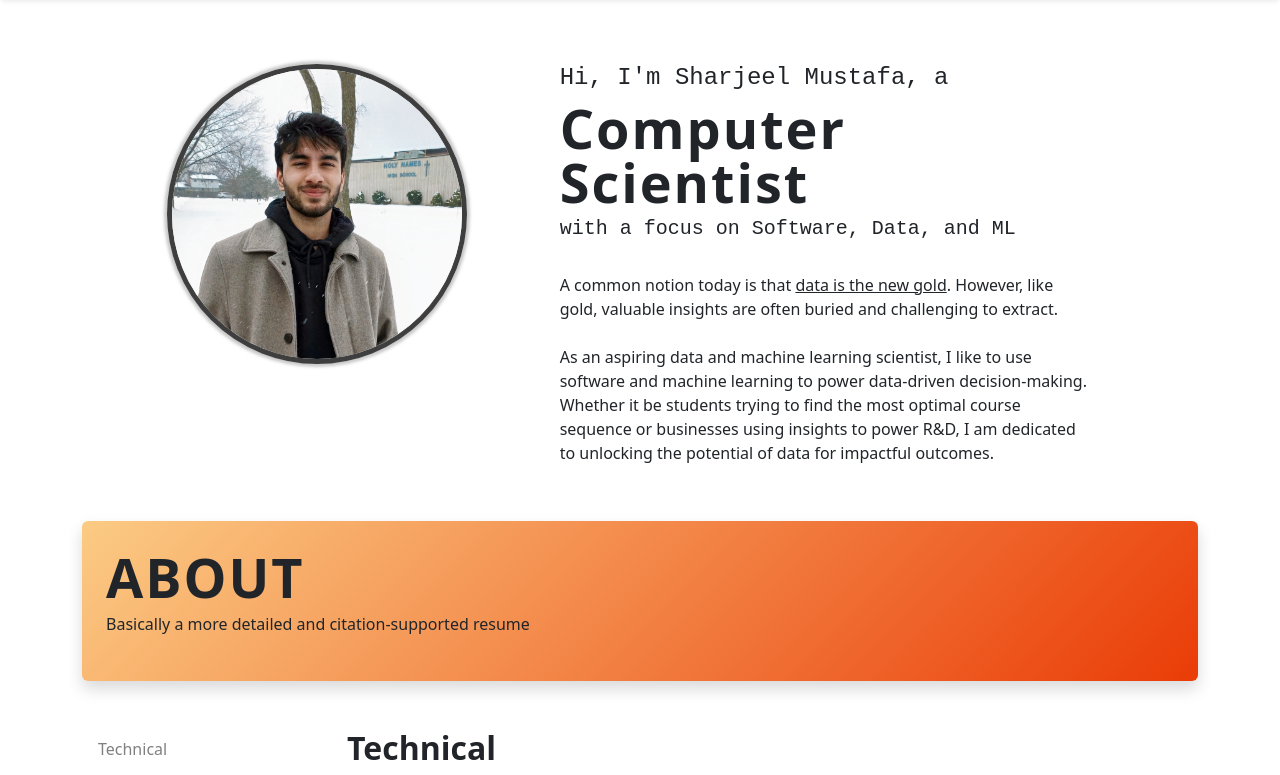
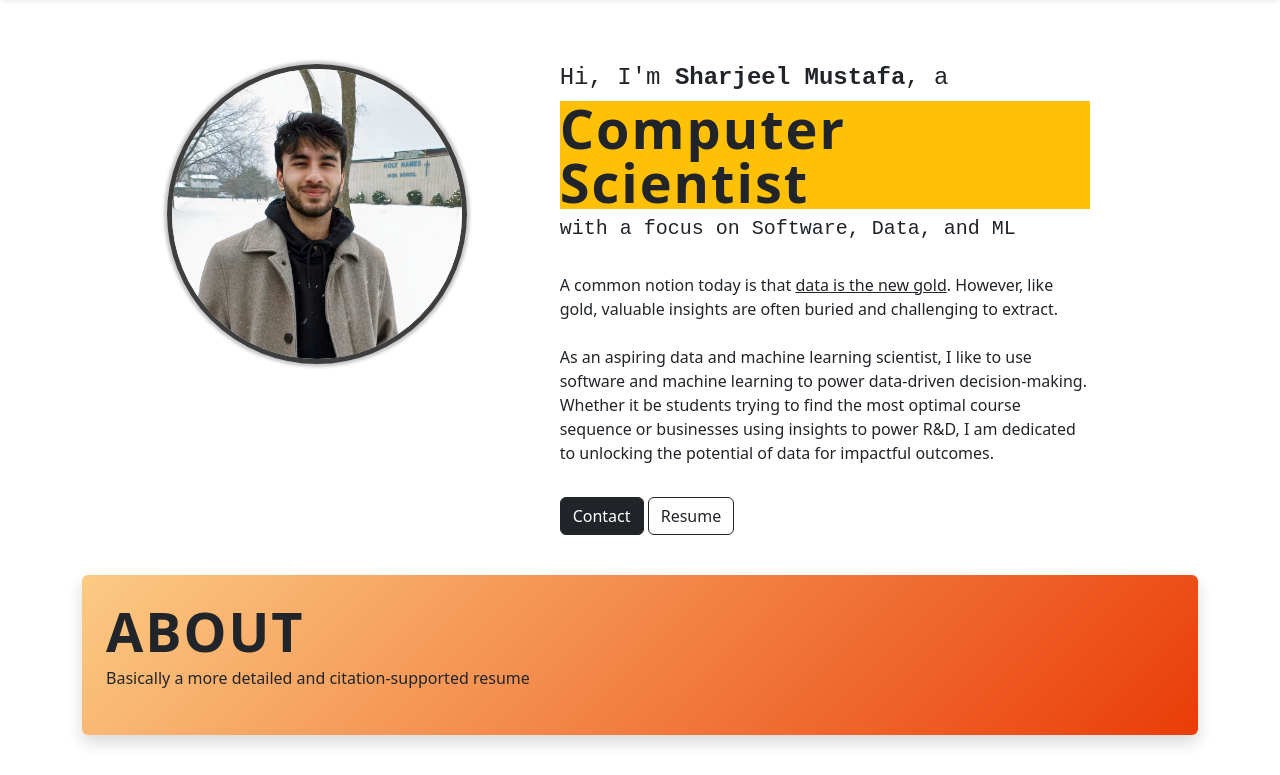
Before and after one commit to Sharjeeliv/platform-site, a Flask app: page / in a window 1280 px wide. Shown: the part 72-847 px from the top of the page. Run offline with Flask 3, Linux system fonts and the light colour scheme; some libraries are stand-ins or nearby versions.

Commit message:
Bug fixes

```diff
--- a/halaleats/lib/const.py
+++ b/halaleats/lib/const.py
@@ -7,6 +7,6 @@ LANGUAGES = [
 
 TYPES = [
     ('machine-learning', 'Machine Learning'),
-    ('game/simulation', 'Game/Simulation'),
+    ('game-simulation', 'Game/Simulation'),
     ('web-application', 'Web Application'),
     ('automation-tool', 'Automation/Tool')]
--- a/halaleats/routes/main.py
+++ b/halaleats/routes/main.py
@@ -10,9 +10,9 @@ from halaleats.models import Project
 
 main = Blueprint('routes/main', __name__)
 
-@main.route("/about")
+@main.route("/temp")
 def about():
-    return render_template('about.html', title='About', user=current_user)
+    return render_template('temp.html', user=current_user)
 
 @main.route('/resume')
 def resume():
--- a/halaleats/templates/base.html
+++ b/halaleats/templates/base.html
@@ -36,7 +36,7 @@
                             <a class="nav-link" href="/resume">Resume</a>
 
                             <span class="divider pt-2 text-secondary">&#65372;</span>
-                            <a class="nav-link" href="/about">ReSearch</a>
+                            <a class="nav-link" href="/temp">ReSearch</a>
                             {% if user.is_authenticated %}
                             <span class="divider pt-2 text-secondary">&#65372;</span>
                             <a class="nav-link" href="/project/create">Create</a>
--- a/halaleats/templates/home.html
+++ b/halaleats/templates/home.html
@@ -11,15 +11,16 @@
                 </div>
             </div>
             <div class="col-md-7 col-sm-12 mt-3 mt-md-0 col-lg-6 ">
-                <h4 class="mono-font">Hi, I'm Sharjeel Mustafa, a</h4>
-                <h1 class="mono-title"><b>Computer Scientist</b></h1>
+                <h4 class="mono-font">Hi, I'm <strong>Sharjeel Mustafa</strong>, a</h4>
+                <h1 class="mono-title bg-warning"><b>Computer Scientist</b></h1>
                 <h5 class="mono-font">with a focus on Software, Data, and ML</h5>
                 <br>
                 <p class="d-md-block">
                     A common notion today is that <u>data is the new gold</u>. However, like gold, valuable insights are often buried and challenging to extract.<br><br>
                     As an aspiring data and machine learning scientist, I like to use software and machine learning to power data-driven decision-making. Whether it be students trying to find the most optimal course sequence or businesses using insights to power R&D, I am dedicated to unlocking the potential of data for impactful outcomes.
                 </p>
-
+                <a class="btn btn-dark mt-3" href="mailto:mustafa7@uwindsor.ca">Contact</a>
+                <button class="btn btn-outline-dark mt-3" onclick="window.location.href='/resume'">Resume</button>
             </div>
         </div>
     </div>
@@ -225,6 +226,7 @@
                     <!-- Other -->
                     <li><a class="darkred" href="https://www.uwindsor.ca/dailynews/2024-03-21/academic-foundation-helps-student-thrive-co-op-position" target="_blank">"Academic Foundation Helps Student Thrive in Co-op Position," University of Windsor Daily News</a></li>
                     <li><a class="darkred" href="https://www.linkedin.com/posts/sandra-davis-02158853_computer-science-co-op-student-sharjeel-activity-7176938336559771650-q-tw?utm_source=share&utm_medium=member_desktop" target="_blank">LinkedIn Post by Sandra Davis: "Computer Science Co-op Student Sharjeel"</a></li>
+                    <li><a href="https://www.freepik.com/free-vector/abstract-yellow-watercolor-brush-stroke-white-background_262071655.htm#query=yellow%20brush&position=6&from_view=keyword&track=ais_hybrid&uuid=38862693-61d3-40c1-8e7d-000d179e4764">Yellow Brush Stroke Image by Harryarts on Freepik</a></li>
                 </ol>
             <!-- End Information Sections -->
         </div>
```
Also changed, not shown: halaleats/templates/about.html (deleted, +0 -7 lines), halaleats/templates/temp.html (added, +9 -0 lines).
